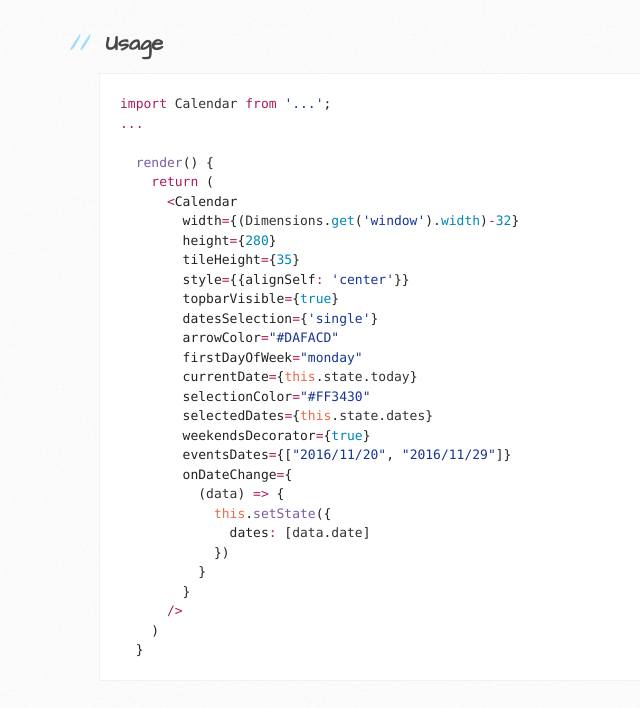
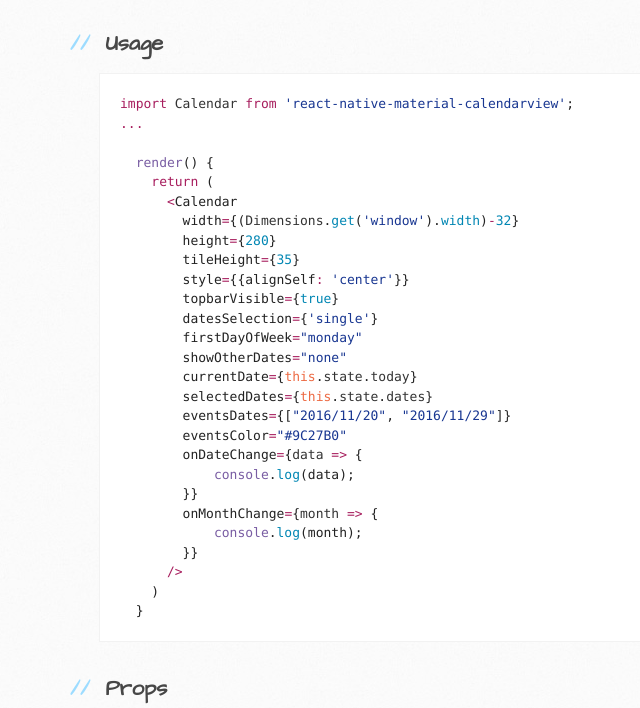
Before and after one commit to NuclleaR/react-native-material-calendarview, a plain HTML site: page index.html in a window 1280 px wide. Shown: the part 1298-2006 px from the top of the page, without its empty margins (71-711 px from the left). Drawn offline with Linux system fonts and the light colour scheme.

```diff
--- a/index.html
+++ b/index.html
@@ -37,13 +37,13 @@
 <a id="installation-android" class="anchor" href="#installation-android" aria-hidden="true"><span aria-hidden="true" class="octicon octicon-link"></span></a>Installation Android</h2>
 
 <ul>
-<li><p><code>npm install --save ...</code></p></li>
+<li><p><code>npm i --save react-native-material-calendarview</code></p></li>
 <li>
 <p>In <code>android/settings.gradle</code></p>
 
 <div class="highlight highlight-source-groovy-gradle"><pre><span class="pl-k">..</span>.
 include <span class="pl-s"><span class="pl-pds">'</span>:ReactMaterialCalendarView<span class="pl-pds">'</span></span>, <span class="pl-s"><span class="pl-pds">'</span>:app<span class="pl-pds">'</span></span>
-project(<span class="pl-s"><span class="pl-pds">'</span>:ReactMaterialCalendarView<span class="pl-pds">'</span></span>)<span class="pl-k">.</span>projectDir <span class="pl-k">=</span> <span class="pl-k">new</span> <span class="pl-k">File</span>(rootProject<span class="pl-k">.</span>projectDir, <span class="pl-s"><span class="pl-pds">'</span>../node_modules/.../app<span class="pl-pds">'</span></span>)</pre></div>
+project(<span class="pl-s"><span class="pl-pds">'</span>:ReactMaterialCalendarView<span class="pl-pds">'</span></span>)<span class="pl-k">.</span>projectDir <span class="pl-k">=</span> <span class="pl-k">new</span> <span class="pl-k">File</span>(rootProject<span class="pl-k">.</span>projectDir, <span class="pl-s"><span class="pl-pds">'</span>../node_modules/react-native-material-calendarview/app<span class="pl-pds">'</span></span>)</pre></div>
 </li>
 <li>
 <p>In <code>android/app/build.gradle</code></p>
@@ -77,7 +77,7 @@
 <a id="usage" class="anchor" href="#usage" aria-hidden="true"><span aria-hidden="true" class="octicon octicon-link"></span></a>Usage</h2>
 
 <div class="highlight highlight-source-js"><pre>
-<span class="pl-k">import</span> <span class="pl-smi">Calendar</span> <span class="pl-k">from</span> <span class="pl-s"><span class="pl-pds">'</span>...<span class="pl-pds">'</span></span>;
+<span class="pl-k">import</span> <span class="pl-smi">Calendar</span> <span class="pl-k">from</span> <span class="pl-s"><span class="pl-pds">'</span>react-native-material-calendarview<span class="pl-pds">'</span></span>;
 <span class="pl-k">...</span>
 
   <span class="pl-en">render</span>() {
@@ -89,20 +89,18 @@
         style<span class="pl-k">=</span>{{alignSelf<span class="pl-k">:</span> <span class="pl-s"><span class="pl-pds">'</span>center<span class="pl-pds">'</span></span>}}
         topbarVisible<span class="pl-k">=</span>{<span class="pl-c1">true</span>}
         datesSelection<span class="pl-k">=</span>{<span class="pl-s"><span class="pl-pds">'</span>single<span class="pl-pds">'</span></span>}
-        arrowColor<span class="pl-k">=</span><span class="pl-s"><span class="pl-pds">"</span>#DAFACD<span class="pl-pds">"</span></span>
         firstDayOfWeek<span class="pl-k">=</span><span class="pl-s"><span class="pl-pds">"</span>monday<span class="pl-pds">"</span></span>
+        showOtherDates<span class="pl-k">=</span><span class="pl-s"><span class="pl-pds">"</span>none<span class="pl-pds">"</span></span>
         currentDate<span class="pl-k">=</span>{<span class="pl-v">this</span>.<span class="pl-smi">state</span>.<span class="pl-smi">today</span>}
-        selectionColor<span class="pl-k">=</span><span class="pl-s"><span class="pl-pds">"</span>#FF3430<span class="pl-pds">"</span></span>
         selectedDates<span class="pl-k">=</span>{<span class="pl-v">this</span>.<span class="pl-smi">state</span>.<span class="pl-smi">dates</span>}
-        weekendsDecorator<span class="pl-k">=</span>{<span class="pl-c1">true</span>}
         eventsDates<span class="pl-k">=</span>{[<span class="pl-s"><span class="pl-pds">"</span>2016/11/20<span class="pl-pds">"</span></span>, <span class="pl-s"><span class="pl-pds">"</span>2016/11/29<span class="pl-pds">"</span></span>]}
-        onDateChange<span class="pl-k">=</span>{
-          (<span class="pl-smi">data</span>) <span class="pl-k">=&gt;</span> {
-            <span class="pl-v">this</span>.<span class="pl-en">setState</span>({
-              dates<span class="pl-k">:</span> [<span class="pl-smi">data</span>.<span class="pl-smi">date</span>]
-            })
-          }
-        }
+        eventsColor<span class="pl-k">=</span><span class="pl-s"><span class="pl-pds">"</span>#9C27B0<span class="pl-pds">"</span></span>
+        onDateChange<span class="pl-k">=</span>{<span class="pl-smi">data</span> <span class="pl-k">=&gt;</span> {
+            <span class="pl-en">console</span>.<span class="pl-c1">log</span>(data);
+        }}
+        onMonthChange<span class="pl-k">=</span>{<span class="pl-smi">month</span> <span class="pl-k">=&gt;</span> {
+            <span class="pl-en">console</span>.<span class="pl-c1">log</span>(month);
+        }}
       <span class="pl-k">/</span><span class="pl-k">&gt;</span>
     )
   }</pre></div>
@@ -180,21 +178,24 @@
 <p>Set date</p>
 
 <ul>
-<li>
-<em>String</em> <strong>currentDate</strong> (format 'yyyy/mm/dd')
-Set the focus of the calendar.</li>
+<li><p><em>String</em> <strong>currentDate</strong> (format 'yyyy/mm/dd')
+Set the focus of the calendar.</p></li>
+<li><p><em>Array[String]</em> <strong>selectedDates</strong>
+Set selected dates to the calendar.</p></li>
+<li><p><em>Array[String]</em> <strong>eventsDates</strong>
+Set events dates to the calendar.</p></li>
 </ul>
 </li>
 <li>
 <p>Color customizations</p>
 
 <ul>
-<li>
-<em>String</em> <strong>selectionColor</strong> (format #RRGGBB of #AARRGGBB)
-Set the color of the selection circle.</li>
-<li>
-<em>String</em> <strong>weekendsColor</strong> (format #RRGGBB of #AARRGGBB)
-Set the color of the weekend.</li>
+<li><p><em>String</em> <strong>selectionColor</strong> (format #RRGGBB of #AARRGGBB)
+Set the color of the selection circle.</p></li>
+<li><p><em>String</em> <strong>weekendsColor</strong> (format #RRGGBB of #AARRGGBB)
+Set the color of the weekend.</p></li>
+<li><p><em>String</em> <strong>eventsColor</strong> (format #RRGGBB of #AARRGGBB)
+Set the color of the events.</p></li>
 </ul>
 </li>
 </ul>
@@ -215,7 +216,7 @@
 
 <hr>
 
-<p>Feel free to <a href="https://github.com/NuclleaR/react-native-material-calendarview/issues">open an issue</a>
+<p>Feel free to <a href="https://github.com/NuclleaR/react-native-material-calendarview/issues">open an issue</a>.
 <a href="https://github.com/NuclleaR/react-native-material-calendarview/pulls">Pull requests</a> are also welcome</p>
 
 <p>A lot of thanks to <a href="https://github.com/prolificinteractive" class="user-mention">@prolificinteractive</a> for their awesome <a href="https://github.com/prolificinteractive/material-calendarview">Material Calendar View</a></p>
```
Also changed, not shown: params.json (+1 -1 lines).
